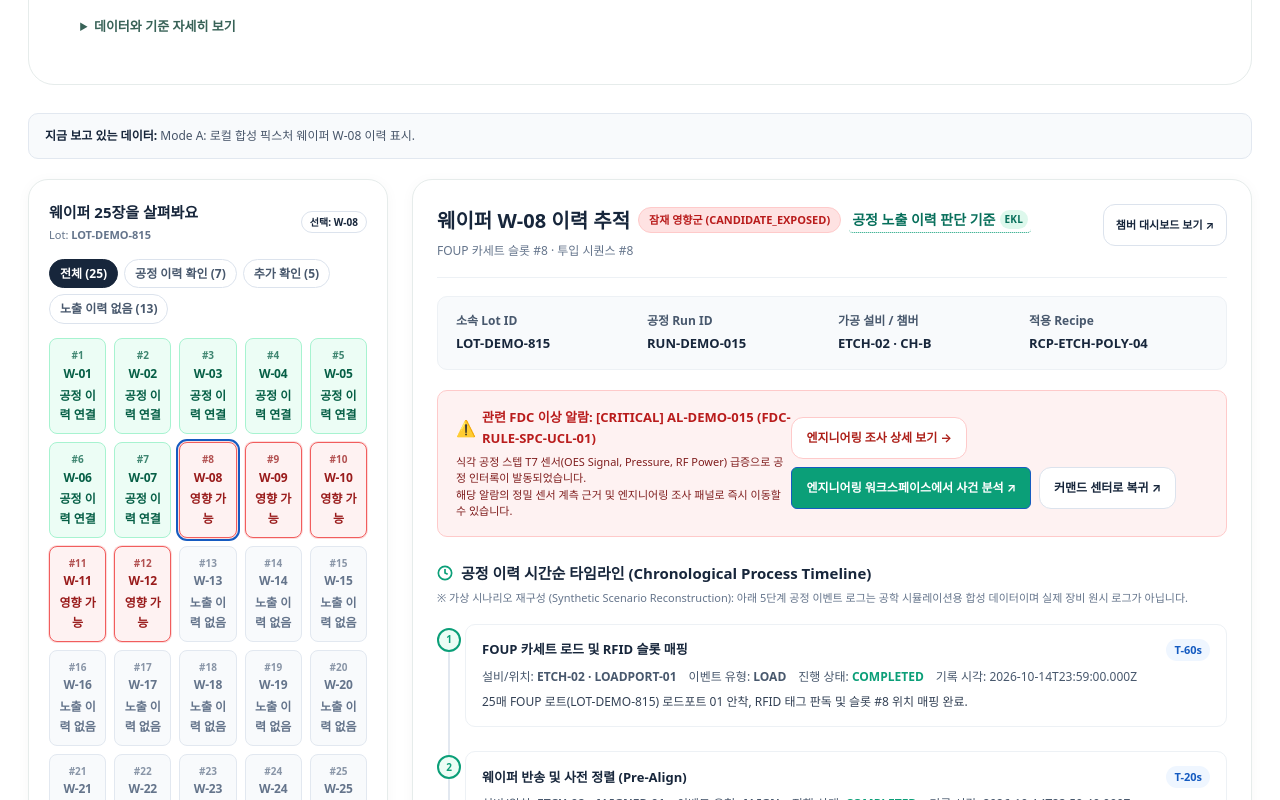
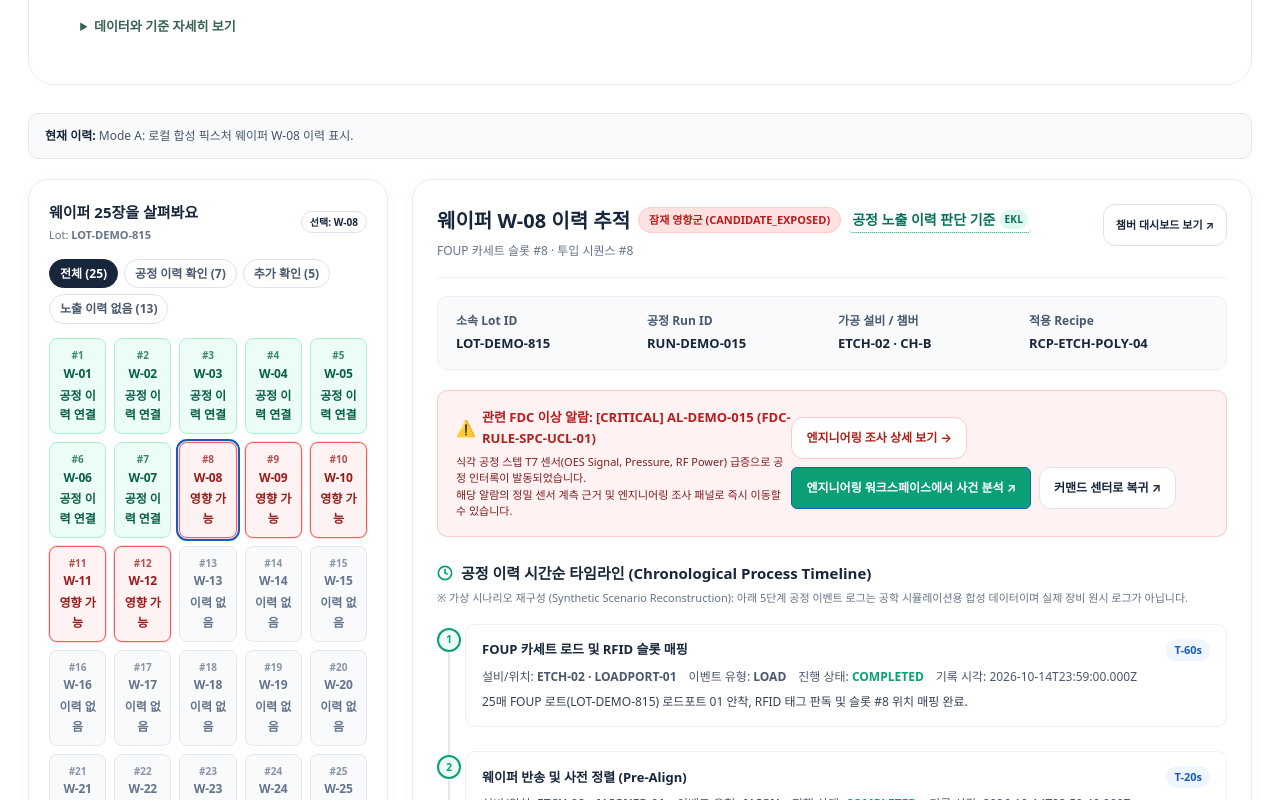
Before and after one commit to Junebooky/semi_fab, a Next.js app in the folder apps/web/: page /traceability in a window 1280 px wide. Shown: the part 360-1160 px from the top of the page. Built offline with nearby package versions, Linux system fonts and the light colour scheme.

Commit message:
fix(ux): polish safe copy and ensure white surface without changing behavior

```diff
--- a/apps/web/src/app/traceability/page.tsx
+++ b/apps/web/src/app/traceability/page.tsx
@@ -706,7 +706,7 @@ function TraceabilityContent() {
 
         {/* Notice Box */}
         <div className="notice-box" role="status">
-          <strong>지금 보고 있는 데이터:</strong> {notice}
+          <strong>현재 이력:</strong> {notice}
         </div>
 
         {/* 2-Column Traceability Layout */}
@@ -789,7 +789,7 @@ function TraceabilityContent() {
             >
               {wafers.map(w => {
                 let statusClass = "unexposed";
-                let statusLabel = "노출 이력 없음";
+                let statusLabel = "이력 없음";
                 if (w.exposure_status === 'CONFIRMED_EXPOSED') {
                   statusClass = "confirmed";
                   statusLabel = "공정 이력 연결";
@@ -829,7 +829,7 @@ function TraceabilityContent() {
                 let badgeColor = "#64748B";
                 let badgeBg = "#F1F5F9";
                 let badgeBorder = "#CBD5E1";
-                let label = "노출 이력 없음 (Not Exposed)";
+                let label = "공정 노출 이력 없음 (NOT_EXPOSED)";
 
                 if (w.exposure_status === 'CONFIRMED_EXPOSED') {
                   badgeColor = "#047857";
```
